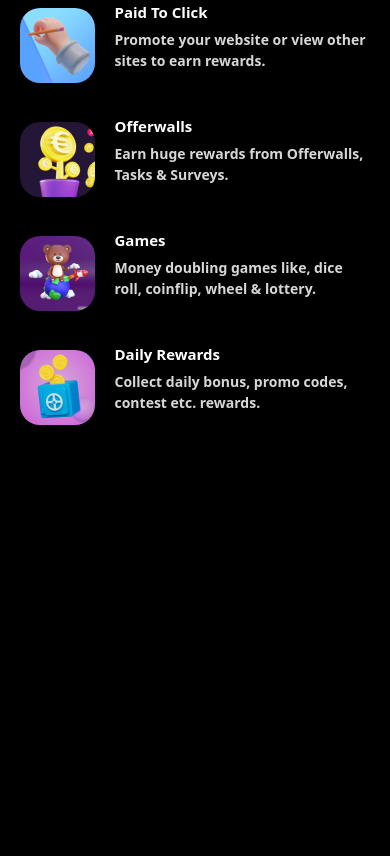
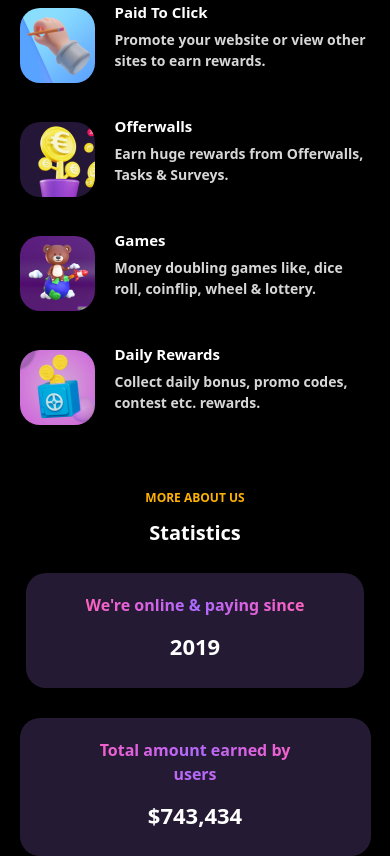
Before and after one commit to Robiul-Haque/earnviv-client-side, a plain HTML site: page index.html in a window 390 px wide. Shown: the part 2647-3503 px from the top of the page. Before the commit the page ends 3136 px from the top, so only its background shows below. Drawn offline with nearby package versions, Linux system fonts and the light colour scheme.

Commit message:
complete statistics section with mobile responsive design

```diff
--- a/index.html
+++ b/index.html
@@ -159,7 +159,9 @@
             <img src="./assets/category-2.jpg" alt="category-image" />
             <div>
               <h1>Games</h1>
-              <p>Money doubling games like, dice roll, coinflip, wheel & lottery.</p>
+              <p>
+                Money doubling games like, dice roll, coinflip, wheel & lottery.
+              </p>
             </div>
           </div>
           <div class="project-container-card">
@@ -172,6 +174,22 @@
         </div>
       </section>
       <!-- end projects area -->
+      <!-- start statistics area -->
+      <section>
+        <p class="statistics-container-main-text">MORE ABOUT US</p>
+        <h1 class="statistics-container-main-heading">Statistics</h1>
+        <div class="statistics-container-flex">
+          <div>
+            <p>We're online & paying since</p>
+            <h1>2019</h1>
+          </div>
+          <div>
+            <p>Total amount earned by users</p>
+            <h1>$743,434</h1>
+          </div>
+        </div>
+      </section>
+      <!-- end statistics area -->
     </main>
 
     <script
--- a/style.css
+++ b/style.css
@@ -311,7 +311,7 @@ body {
 
 /* start projects area */
 .project-container {
-  margin: 120px 320px 10px 320px;
+  margin: 120px 320px 180px 320px;
 }
 
 .project-container-main-text {
@@ -367,6 +367,12 @@ body {
   color: white;
   font-size: 20px;
   font-weight: 900;
+  transition: 0.5s ease all;
+}
+
+.project-container-card > div > h1:hover {
+  color: #feb302;
+  cursor: pointer;
 }
 
 .project-container-card > div > p {
@@ -375,6 +381,61 @@ body {
   font-weight: 600;
 }
 /* end projects area */
+
+/* start statistics area */
+.statistics-container-main-text {
+  color: #feb302;
+  font-size: 18px;
+  font-weight: 700;
+  text-align: center;
+}
+
+.statistics-container-main-heading {
+  color: white;
+  font-size: 40px;
+  font-weight: 900;
+  text-align: center;
+  width: 30%;
+  margin: 0 auto;
+  line-height: 60px;
+}
+
+.statistics-container-flex {
+  display: flex;
+  justify-content: center;
+  gap: 30px;
+  align-items: center;
+  margin-top: 40px;
+}
+
+.statistics-container-flex > div {
+  text-align: center;
+  padding: 30px 80px;
+  background-color: #251a34;
+  border-radius: 20px;
+}
+
+.statistics-container-flex > div > p {
+  background: radial-gradient(
+    circle,
+    #a66bff,
+    #c666ef,
+    #dd62df,
+    #ee61cf,
+    #fb64bf
+  );
+  -webkit-background-clip: text;
+  -webkit-text-fill-color: transparent;
+  font-size: 20px;
+  font-weight: 700;
+}
+
+.statistics-container-flex > div > h1 {
+  font-size: 35px;
+  font-weight: 700;
+  color: white;
+}
+/* end statistics area */
 
 /* mobile device */
 @media (max-width: 575.98px) {
@@ -538,5 +599,33 @@ body {
   }
   /* end projects area */
 
+  /* start statistics area */
+  .statistics-container-main-text {
+    font-size: 12px;
+    font-weight: 600;
+  }
 
+  .statistics-container-main-heading {
+    font-size: 20px;
+    font-weight: 900;
+    line-height: 20px;
+    width: 100%;
+  }
+
+  .statistics-container-flex {
+    flex-direction: column;
+    margin: 30px 5% 0 5%;
+  }
+
+  .statistics-container-flex > div {
+    padding: 20px 60px;
+  }
+
+  .statistics-container-flex > div > p {
+    font-size: 16px;
+  }
+
+  .statistics-container-flex > div > h1 {
+    font-size: 22px;
+  }
 }
```
